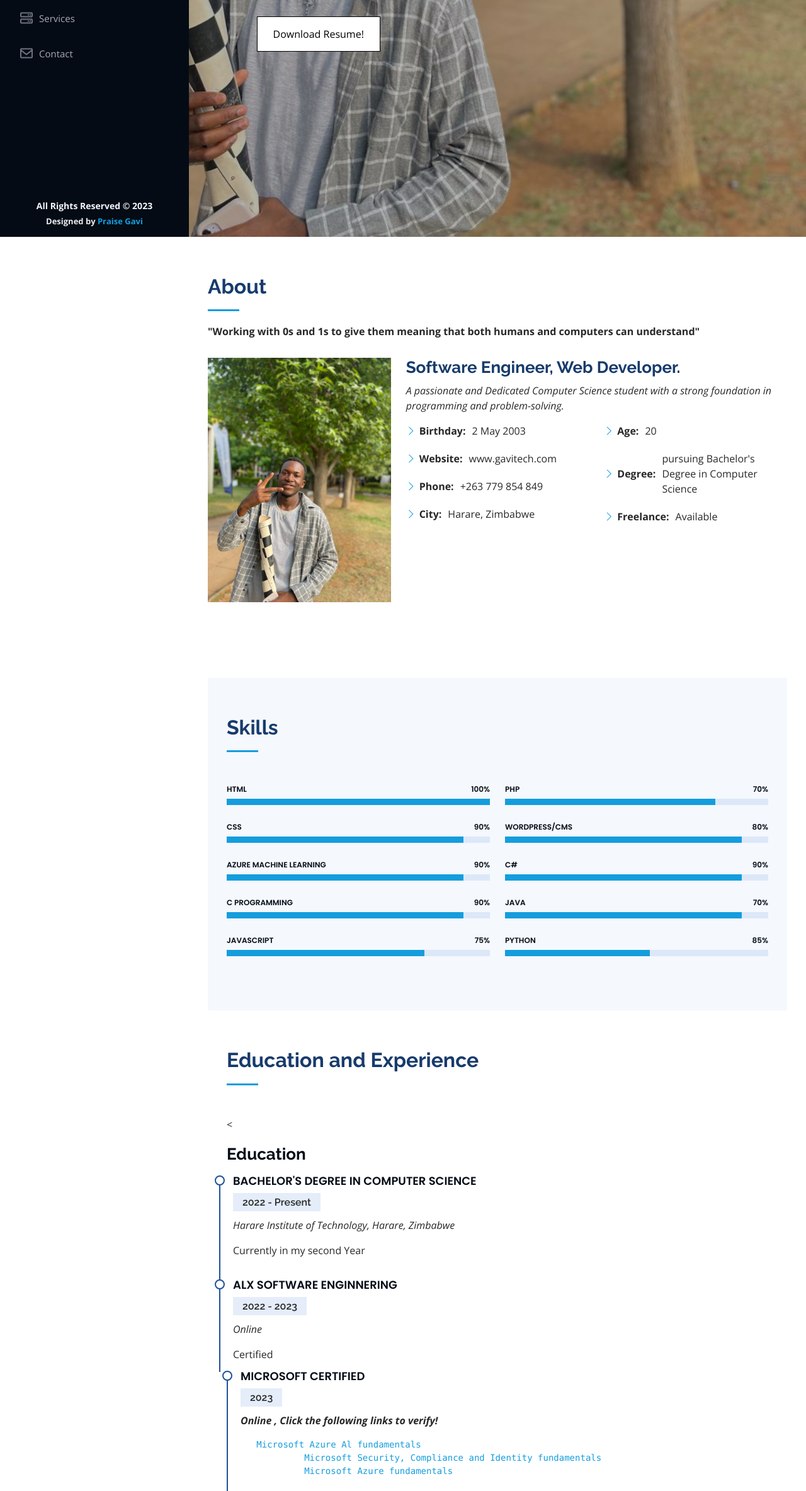
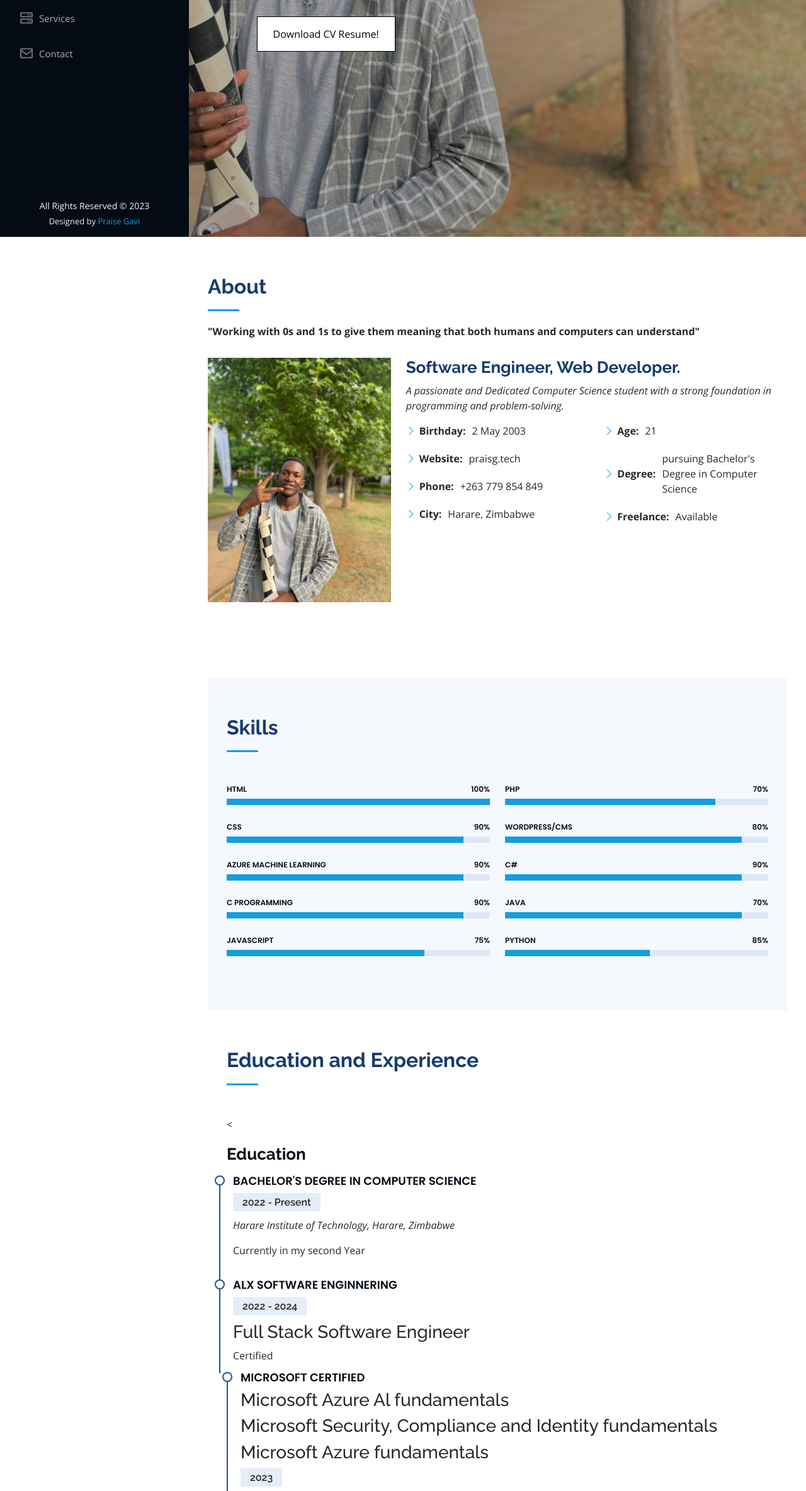
Before and after one commit to Praisg/myPortifolio, a plain HTML site: page index.html in a window 1280 px wide. Shown: the part 424-2791 px from the top of the page at 63% size. Drawn offline with nearby package versions, Linux system fonts and the light colour scheme.

Commit message:
my portfolio

```diff
--- a/index.html
+++ b/index.html
@@ -67,9 +67,9 @@
   <section id="hero" class="d-flex flex-column justify-content-center align-items-center">
     <div class="hero-container" data-aos="fade-in">
       <h1>Hi, Praise Here!</h1>
-      <p>I'm a <span class="typed" data-typed-items="Software Engineer, Web Developer, Freelancer"></span></p>
-      <a href="Resume.pdf" target="_blank" class="pdf-link">
-        <button class="pdf-button">Download Resume!</button>
+      <p>I'm a <span class="typed" data-typed-items="Software Engineer, Web Developer, Digital Marketer, Freelancer"></span></p>
+      <a href="CVresume.pdf" target="_blank" class="pdf-link">
+        <button class="pdf-button">Download CV Resume!</button>
       </a>
     </div>
   </section><!-- End Hero -->
@@ -97,14 +97,14 @@
               <div class="col-lg-6">
                 <ul>
                   <li><i class="bi bi-chevron-right"></i> <strong>Birthday:</strong> <span>2 May 2003</span></li>
-                  <li><i class="bi bi-chevron-right"></i> <strong>Website:</strong> <span>www.gavitech.com</span></li>
+                  <li><i class="bi bi-chevron-right"></i> <strong>Website:</strong> <span>praisg.tech</span></li>
                   <li><i class="bi bi-chevron-right"></i> <strong>Phone:</strong> <span>+263 779 854 849</span></li>
                   <li><i class="bi bi-chevron-right"></i> <strong>City:</strong> <span>Harare, Zimbabwe</span></li>
                 </ul>
               </div>
               <div class="col-lg-6">
                 <ul>
-                  <li><i class="bi bi-chevron-right"></i> <strong>Age:</strong> <span>20</span></li>
+                  <li><i class="bi bi-chevron-right"></i> <strong>Age:</strong> <span>21</span></li>
                   <li><i class="bi bi-chevron-right"></i> <strong>Degree:</strong> <span>pursuing Bachelor's Degree in Computer Science</span></li>
                   <li><i class="bi bi-chevron-right"></i> <strong>Freelance:</strong> <span>Available</span></li>
                 </ul>
@@ -238,14 +238,17 @@
               <p>Currently in my second Year  </div>
             <div class="resume-item">
               <h4>ALX Software Enginnering </h4>
-              <h5>2022 - 2023</h5>
-              <p><em>Online</em></p>
+              <h5>2022 - 2024</h5>
+              <h3>Full Stack Software Engineer</h3>
               <p>Certified </div>
           </div>
           <div class="resume-item">
-            <h4>Microsoft Certified </h4>
+            <h4>Microsoft Certified</h4>
+            <h3>Microsoft Azure Al fundamentals</h3>
+            <h3>Microsoft Security, Compliance and Identity fundamentals</h3>
+            <h3>Microsoft Azure fundamentals</h3>
             <h5>2023</h5>
-            <p><em><strong>Online , Click the following links to verify!</strong></em></p>
+            <p><em><strong>Click the following links to verify!</strong></em></p>
 
             <pre><a href="https://learn.microsoft.com/en-us/users/praisealecksgavi-1947/credentials/7eba64ec8778e78c" target="_blank">   Microsoft Azure Al fundamentals</a>
             <a href="https://learn.microsoft.com/en-us/users/praisealecksgavi-1947/credentials/e6de6a1a2a458dc8" target="_blank">Microsoft Security, Compliance and Identity fundamentals</a>
@@ -254,8 +257,10 @@
           <div class="resume-item">
             <h4>Web Development </h4>
             <h5>2022 - 2023</h5>
-            <p><em>Freecodebootcamp</em></p>
-            <p><b></b>Certified by DevTown</p><b></div>
+            <p><em><a href ="https://cert.devtown.in/verify/2sDBqa" target="_blank">Microsoft Learn Student Ambassador</a></em></p>
+            <p><em><a href ="https://cert.devtown.in/verify/Z1Sj1JO" target="_blank">Developer Student Club</a></em></p>
+            <p><em><a href ="https://cert.devtown.in/verify/ZO2wAf" target="_blank">DevTown FreeBootcamp</a></em></p>
+
         </div>
             </div>
           </div>
```
Also changed, not shown: 2 other files.
